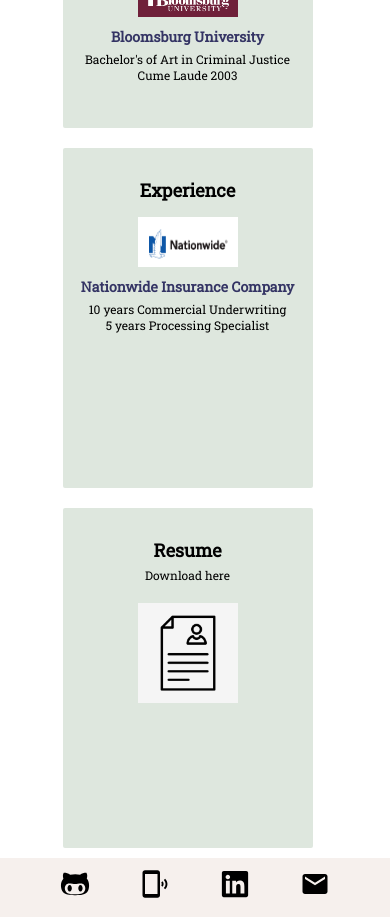
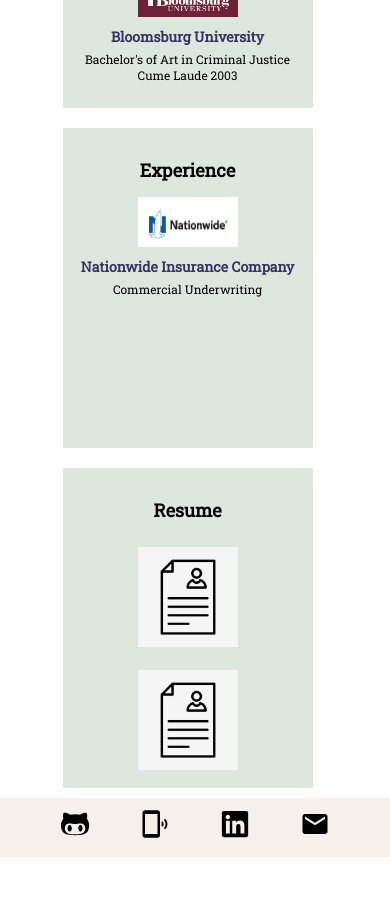
Before and after one commit to ktmac21/react-portfolio, a React (Create React App) app in the folder Main/: page /resume in a window 390 px wide. Shown: the part 2180-3097 px from the top of the page. After the commit the page ends 3037 px from the top, so only its background shows below. Built offline with nearby package versions, Linux system fonts and the light colour scheme.

Commit message:
updated resume section

```diff
--- a/Main/src/components/Resume.js
+++ b/Main/src/components/Resume.js
@@ -28,14 +28,14 @@ const Resume = () => {
                     <h2>Experience</h2>
                     <img className='logos'src={nationwide} alt='nationwide' />
                     <h3>Nationwide Insurance Company</h3>
-                    <p>10 years Commercial Underwriting</p>
-                    <p>5 years Processing Specialist</p>
+                    <p>Commercial Underwriting</p>
+
 
                 </div>
 
                 <div className='card2'>
                     <h2>Resume</h2>
-                    <a className='resume' href={resume} download="EaglesResume.pdf">Download here</a>
+                    <a className='resume' href={resume} download="EaglesResume.pdf"><img className='resumepic' src={icon} alt='resume' width='200' height='200' /></a>
                     <img className='resumepic' src={icon} alt='resume' width='200' height='200' />
                 </div>
             </div>
--- a/Main/src/index.css
+++ b/Main/src/index.css
@@ -257,7 +257,7 @@ h3 {
 }
   .card2 {
     width: 250px;
-    height: 320px;
+    height: 300px;
     font-size: 12px;
     text-align: center;
 
```
